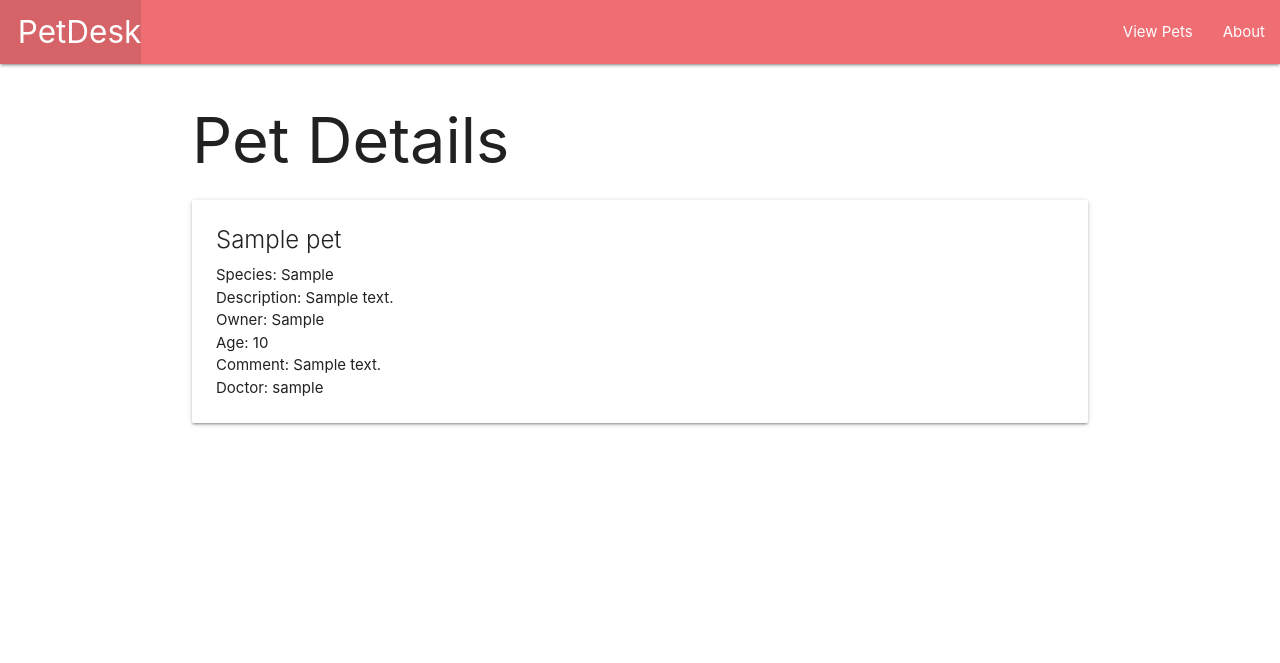
After one commit to da1dude/petdesk, a Django app: page /pets/1/ in a window 1280 px wide. The commit adds this page. Shown: the top 663 px of the page. Run offline with Django 5.2, Linux system fonts and the light colour scheme; tables that the repository leaves empty hold one stand-in row (values such as "Sample post").

Commit message:
adds detail page

```diff
--- a/main_app/templates/base.html
+++ b/main_app/templates/base.html
@@ -17,8 +17,8 @@
                     <li><a href="/" class="left brand-logo">&nbsp;&nbsp;PetDesk</a></li>
                 </ul>
                 <ul class="right">
-                    <li><a href="/pets">View Pets</a></li>
-                    <li><a href="/about">About</a></li>
+                    <li><a href="{% url 'index' %}">View Pets</a></li>
+                    <li><a href="{% url 'about' %}">About</a></li>
                 </ul>
             </div>
         </nav>
--- /dev/null
+++ b/main_app/templates/pets/detail.html
@@ -0,0 +1,18 @@
+{% extends 'base.html' %}
+{% block content %}
+
+<h1>Pet Details</h1>
+
+<div class="card">
+  <div class="card-content">
+    <span class="card-title">{{ pet.name }}</span>
+    <p>Species: {{ pet.species }}</p>
+    <p>Description: {{ pet.description }}</p>
+    <p>Owner: {{ pet.owner }}</p>
+    <p>Age: {{ pet.age }}</p>
+    <p>Comment: {{ pet.comment }}</p>
+    <p>Doctor: {{ pet.user }}</p>
+  </div>
+</div>
+
+{% endblock %}
--- a/main_app/templates/pets/index.html
+++ b/main_app/templates/pets/index.html
@@ -11,6 +11,7 @@
             <p>Species: {{ pet.species }}</p>
             <p>Age: {{ pet.age }}</p>
         </div>
+        <a href="{% url 'detail' pet.id %}" class="waves-effect waves-light btn">Details</a>
     </div>
 {% endfor %}
 
--- a/main_app/urls.py
+++ b/main_app/urls.py
@@ -5,4 +5,5 @@ urlpatterns = [
     path('', views.home, name='home'),
     path('about/', views.about, name='about'),
     path('pets/', views.pets_index, name='index'),
+    path('pets/<int:pet_id>/', views.pets_detail, name='detail'),
 ]
--- a/main_app/views.py
+++ b/main_app/views.py
@@ -19,3 +19,7 @@ def pets_index(request):
     # You could also retrieve the logged in user's cats like this
     # cats = request.user.cat_set.all()
     return render(request, 'pets/index.html', { 'pets': pets })
+
+def pets_detail(request, pet_id):
+    pet = Pet.objects.get(id=pet_id)
+    return render(request, 'pets/detail.html', { 'pet': pet })
```
